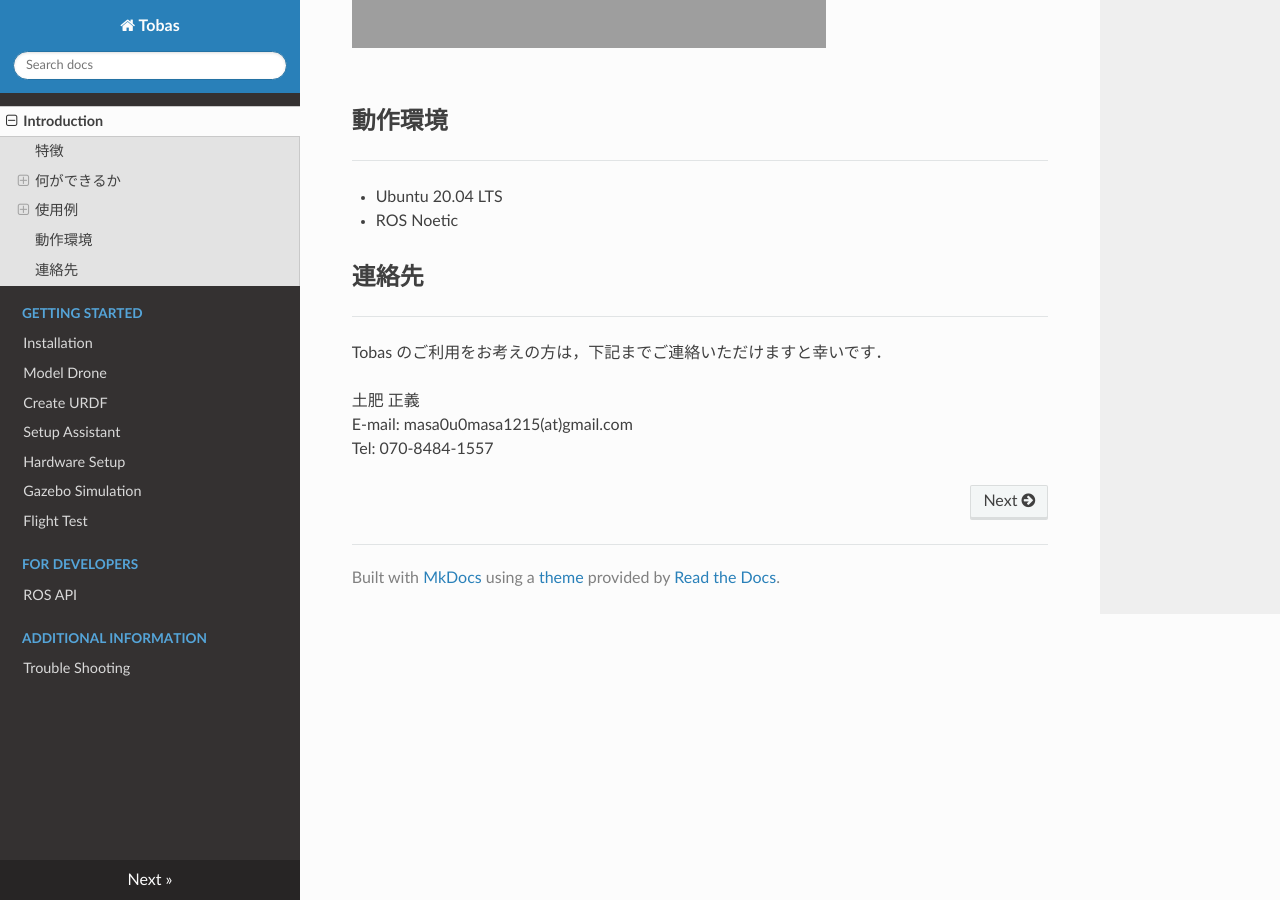
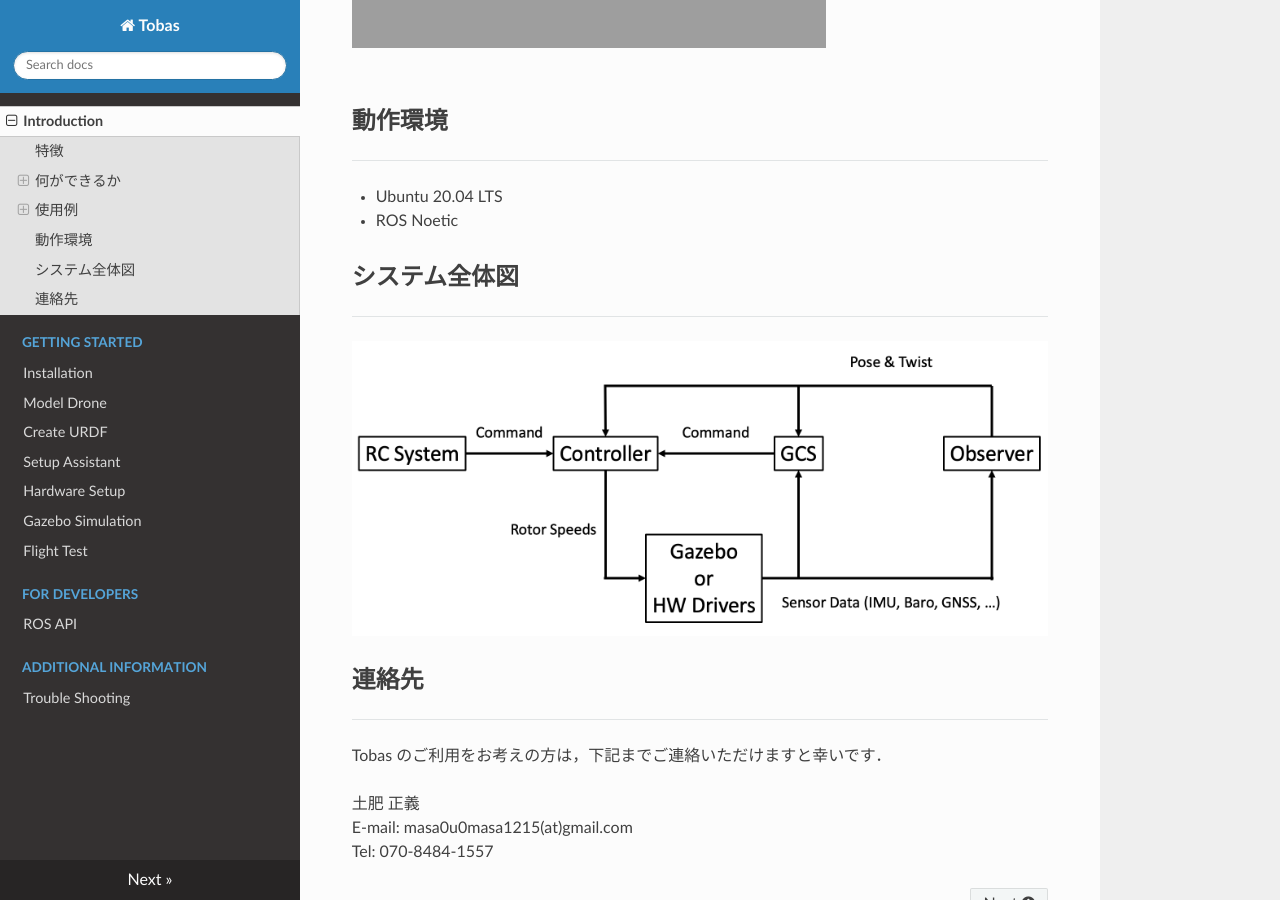
Before and after one commit to TobasFlightControl/tobas_wiki_ja, an MkDocs documentation site: the page built from docs/index.md, in a window 1280 px wide and 900 px high, scrolled down 3488 px. Built offline with MkDocs 1.6.1, drawn with Linux system fonts in a browser that asks for light colours; nearby versions of some CDN libraries; grey boxes are pictures that could not be loaded.

Commit message:
システム全体図を追加

```diff
--- a/docs/index.md
+++ b/docs/index.md
@@ -88,6 +88,12 @@ DJI F450 のフレームキットを使用しています．
 - Ubuntu 20.04 LTS
 - ROS Noetic
 
+## システム全体図
+
+---
+
+![system_overview](resources/installation/system_overview.png)
+
 ## 連絡先
 
 ---
```
Also changed, not shown: docs/resources/installation/system_overview.png (added).
